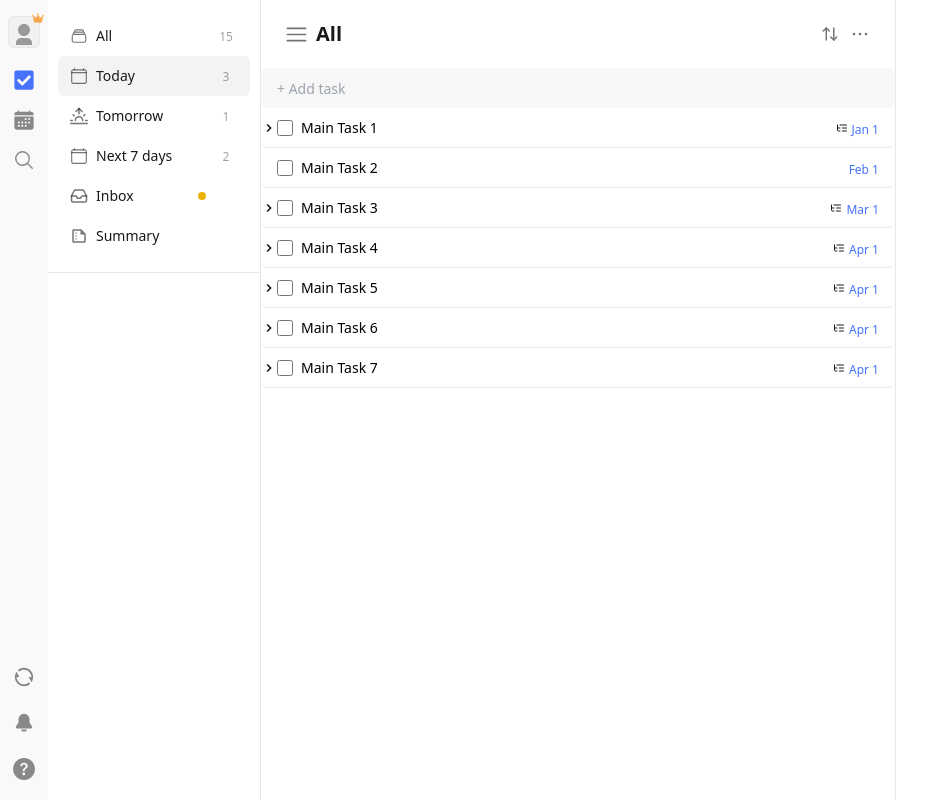
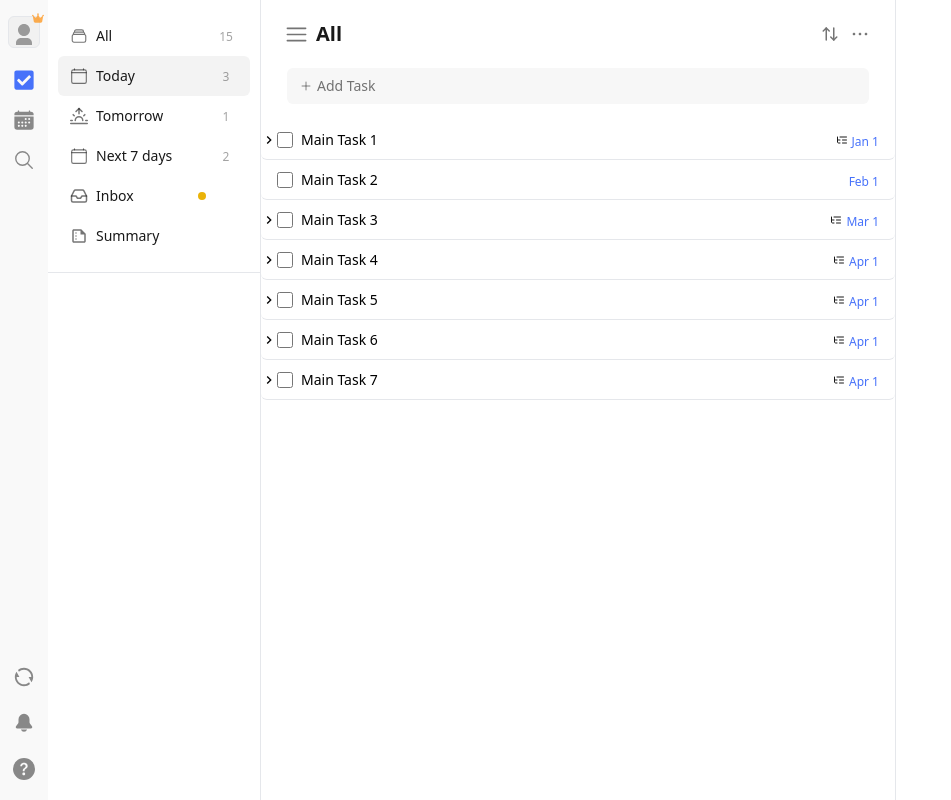
Before and after one commit to anishpawaskar/ticktick-clone, a React (Vite) app in the folder frontend/: page /task in a window 1280 px wide. Shown: the whole page, without its empty margins (0-951 px from the left). Built offline with nearby package versions, Linux system fonts and the light colour scheme.

Commit message:
refactor: taskfrom and add todos

```diff
--- a/frontend/src/components/TaskDashboard/components/TaskForm/index.jsx
+++ b/frontend/src/components/TaskDashboard/components/TaskForm/index.jsx
@@ -1,99 +1,42 @@
-import { VscCalendar } from "react-icons/vsc";
+import { IoAddOutline, IoCalendarOutline } from "react-icons/io5";
 import { MdKeyboardArrowDown } from "react-icons/md";
 import { useRef, useState } from "react";
-import {
-  iconsForTaskFormFilters,
-  priorityIcons,
-  TASK_FORM_FILTERS,
-  TASK_PRIORITY,
-} from "./taskForm.constant";
-import { Modal } from "../../../Modal";
-import { useDispatch, useSelector } from "react-redux";
-import { selectActiveModal, toggleModal } from "../../../Modal/modalSlice";
 
 export const TaskForm = () => {
-  const [isInputFocused, setIsInputFocused] = useState(false);
-
-  const { activeModal } = useSelector(selectActiveModal);
-  const dispatch = useDispatch();
+  const [isTaskFormVisible, setIsTaskFormVisible] = useState(false);
+  const titleInputRef = useRef(null); //TODO: handle resize of title and content
+  //TODO: add dropdown for date picker and priority
+  //TODO: if input have no value then still it should show placeholder add task
+  //TODO: remove focus when user clicks somewhere else
 
   return (
-    <div
-      style={{
-        background: isInputFocused ? "#fff" : "#F7F7F7",
-        border: isInputFocused ? "1px solid #4772fa" : "none",
-      }}
-      onClick={() => {
-        setIsInputFocused(true);
-      }}
-      className="w-full h-10 rounded-md relative"
-    >
-      <input
-        onKeyDown={(e) => {
-          console.log(e.key); //TODO: Show details TaskForm when User press shift + enter
-        }}
-        // onBlur={() => {
-        //   setIsInputFocused(false); //TODO: figure out alternate way to setInputFoucsed off when click outside of input box
-        // }}
-        placeholder="+ Add task"
-        className="w-full h-full placeholder:text-sm placeholder:font-medium outline-none rounded-md bg-transparent px-4 text-sm"
-      />
-      {isInputFocused && (
-        <div className="h-7 flex absolute right-2 top-1.5 z-30">
-          <button
-            onClick={(e) => {
-              e.stopPropagation();
-              setIsInputFocused(true);
-            }}
-            className="h-full w-7 rounded-md flex items-center justify-center hover:bg-[#F3F3F3]"
-          >
-            <VscCalendar />
-          </button>
-          <Modal>
-            <button
-              onClick={() => dispatch(toggleModal("taskFormFilter"))}
-              className="h-full w-7 rounded-md flex items-center justify-center hover:bg-[#F3F3F3] relative"
-            >
-              <MdKeyboardArrowDown />
-              {activeModal === "taskFormFilter" && (
-                <div className="bg-white w-[170px] shadow-2xl rounded-md absolute bottom-[-195px] right-[-130px] border border-[#191919] border-opacity-10 z-100">
-                  <div className="flex flex-col gap-2 p-4">
-                    <p className="text-xs text-[#191919] text-left">Priority</p>
-                    <div className="flex justify-between">
-                      {TASK_PRIORITY.map((priority) => {
-                        const IconComponent = priorityIcons[priority.icon];
-
-                        return (
-                          <button className="h-8 w-7 flex items-center justify-center rounded hover:bg-[#F3F3F3]">
-                            <IconComponent
-                              style={{ color: priority.color }}
-                              className="text-2xl"
-                            />
-                          </button>
-                        );
-                      })}
-                    </div>
-                  </div>
-                  <hr />
-                  <ul className="flex flex-col my-1">
-                    {TASK_FORM_FILTERS.map((item) => {
-                      const IconComponent = iconsForTaskFormFilters[item.icon];
-                      return (
-                        <li className="h-8 w-full px-1" key={item.id}>
-                          <button className="w-full h-full hover:bg-[#F3F3F3] rounded-[5px] flex items-center justify-between text-sm px-2 py-4">
-                            <span className="flex items-center gap-2 text-xs">
-                              <IconComponent className="text-sm" />
-                              {item.name}
-                            </span>
-                          </button>
-                        </li>
-                      );
-                    })}
-                  </ul>
-                </div>
-              )}
+    <div className="px-[26px] pb-4 w-full">
+      {isTaskFormVisible ? (
+        <div
+          className={`flex gap-2 bg-transparent min-h-9 h-9 max-h-40 px-2 border border-[--secondary-color] rounded-md`}
+        >
+          <textarea
+            ref={titleInputRef}
+            name="title"
+            id="task-title"
+            className="flex-auto bg-transparent outline-none resize-none max-h-40"
+          ></textarea>
+          <div className="flex items-center gap-1">
+            <button className="p-1 rounded hover:bg-[--light-white]">
+              <IoCalendarOutline className="h-[18px] w-[18px] text-[--icon-color] opacity-60" />
             </button>
-          </Modal>
+            <button className="p-1 rounded hover:bg-[--light-white]">
+              <MdKeyboardArrowDown className="h-[18px] w-[18px] text-[--icon-color] opacity-60" />
+            </button>
+          </div>
+        </div>
+      ) : (
+        <div
+          onClick={() => setIsTaskFormVisible(true)}
+          className="placeholder h-9 w-full rounded-md bg-[--light-white-f7] flex items-center px-3 gap-1 text-sm text-[--text-gray-6]"
+        >
+          <IoAddOutline />
+          <span>Add Task</span>
         </div>
       )}
     </div>
```
